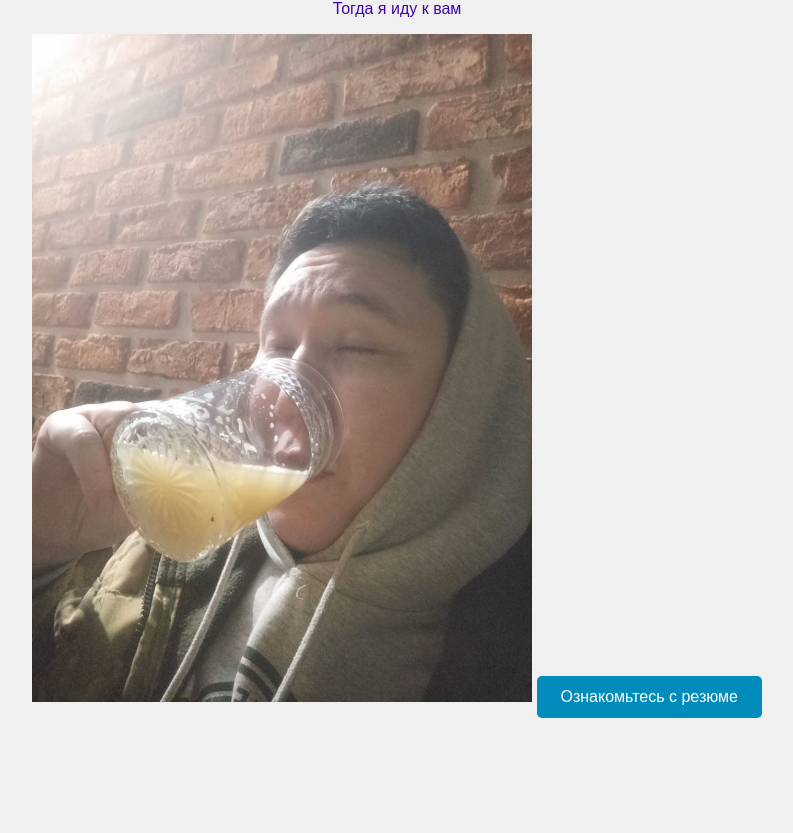
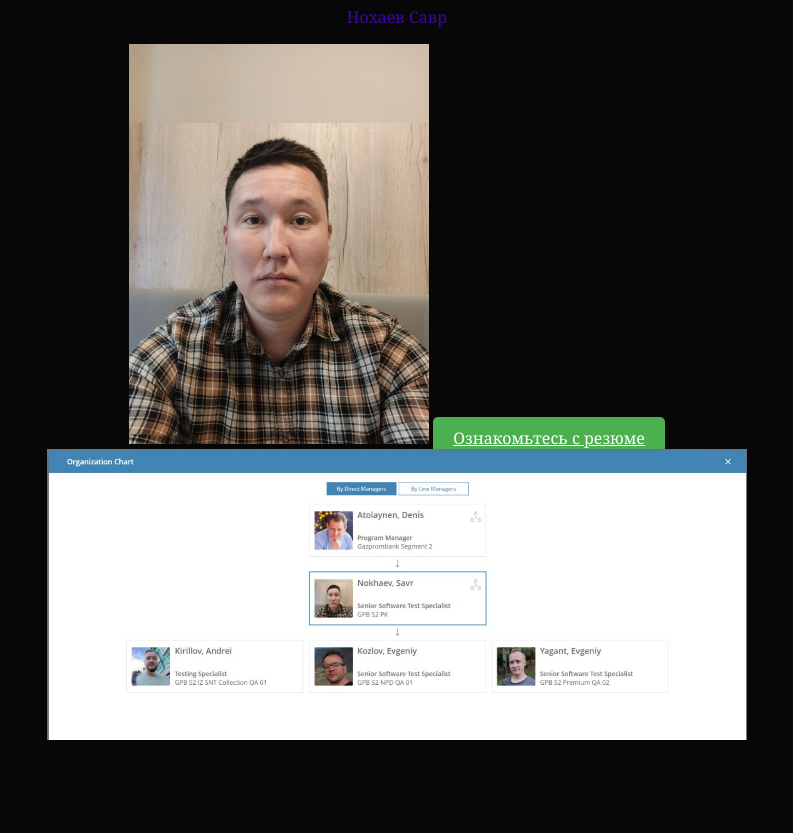
Before and after one commit to SNokhaev/SNokhaev.github.io, a plain HTML site: page index.html in a window 1280 px wide. Shown: the part 168-1001 px from the top of the page, without its empty margins (243-1036 px from the left). Before the commit the page ends 974 px from the top, so only its background shows below. Drawn offline with Linux system fonts and the light colour scheme.

Commit message:
Add files via upload

```diff
--- a/index.html
+++ b/index.html
@@ -7,10 +7,12 @@
     <link rel="stylesheet" href="style.css">
 </head>
 <body>
-    <h1>Вам нужен тестировщик?</h1>
-    <p>Тогда я иду к вам</p>
-    <img src="photo_2024-01-19_20-44-38.jpg" alt="Я" width="500">
-    <script src="script.js"></script>
-    <a href="https://krasnodar.hh.ru/resume/a6621e3cff05b5645e0039ed1f5878755a5047" class="button">Ознакомьтесь с резюме</a>
+    <h1>QA engeneer</h1>
+    <p>Нохаев Савр</p>
+    <div class="container">
+  <img src="foto.jpg" alt="Я" width="300">
+  <a href="https://krasnodar.hh.ru/resume/a6621e3cff05b5645e0039ed1f5878755a5047" class="button">Ознакомьтесь с резюме</a>
+  <img src="structure.jpg" alt="Структура" width="700">
+</div>
 </body>
 </html>
--- a/style.css
+++ b/style.css
@@ -1,36 +1,32 @@
 body {
-    font-family: Arial, sans-serif;
-    background-color: #f0f0f0;
+    font-family: Georgia, Times, 'Times New Roman';
+    background-color: #080707;
     text-align: center;
     padding: 80px;
 }
-
 h1 {
     color: #e20699;
 }
-
 p {
     color: #4006a5;
 }
-button {
-    background-color: #4CAF50; /* Зелёный фон */
-    color: white; /* Белый текст */
-    padding: 12px 24px; /* Отступы внутри */
-    border: none; /* Убрать границу */
-    border-radius: 5px; /* Закруглённые углы */
-    font-size: 16px;
-    cursor: pointer; /* Курсор-указатель */
-    transition: background-color 0.3s; /* Плавное изменение цвета */
+.container {
+  text-align: center; /* Центрируем содержимое */
+  width: 700px; /* Фиксированная ширина контейнера */
+  margin: 0 auto; /* Центрирование контейнера на странице */
 }
 
-button:hover {
-    background-color: #45a049; /* Цвет при наведении */
+.image {
+  width: 100%; /* Изображение на всю ширину контейнера */
+  display: block; /* Убирает лишние отступы вокруг изображения */
+  margin-bottom: 20px; /* Отступ снизу */
 }
+
 .button {
-    display: inline-block;
-    padding: 12px 24px;
-    background-color: #008CBA;
-    color: white;
-    text-decoration: none;
-    border-radius: 5px;
+  padding: 10px 20px;
+  background-color: #4CAF50;
+  color: white;
+  border: none;
+  border-radius: 5px;
+  cursor: pointer;
 }
```
Also changed, not shown: foto.jpg (added), structure.jpg (added).
